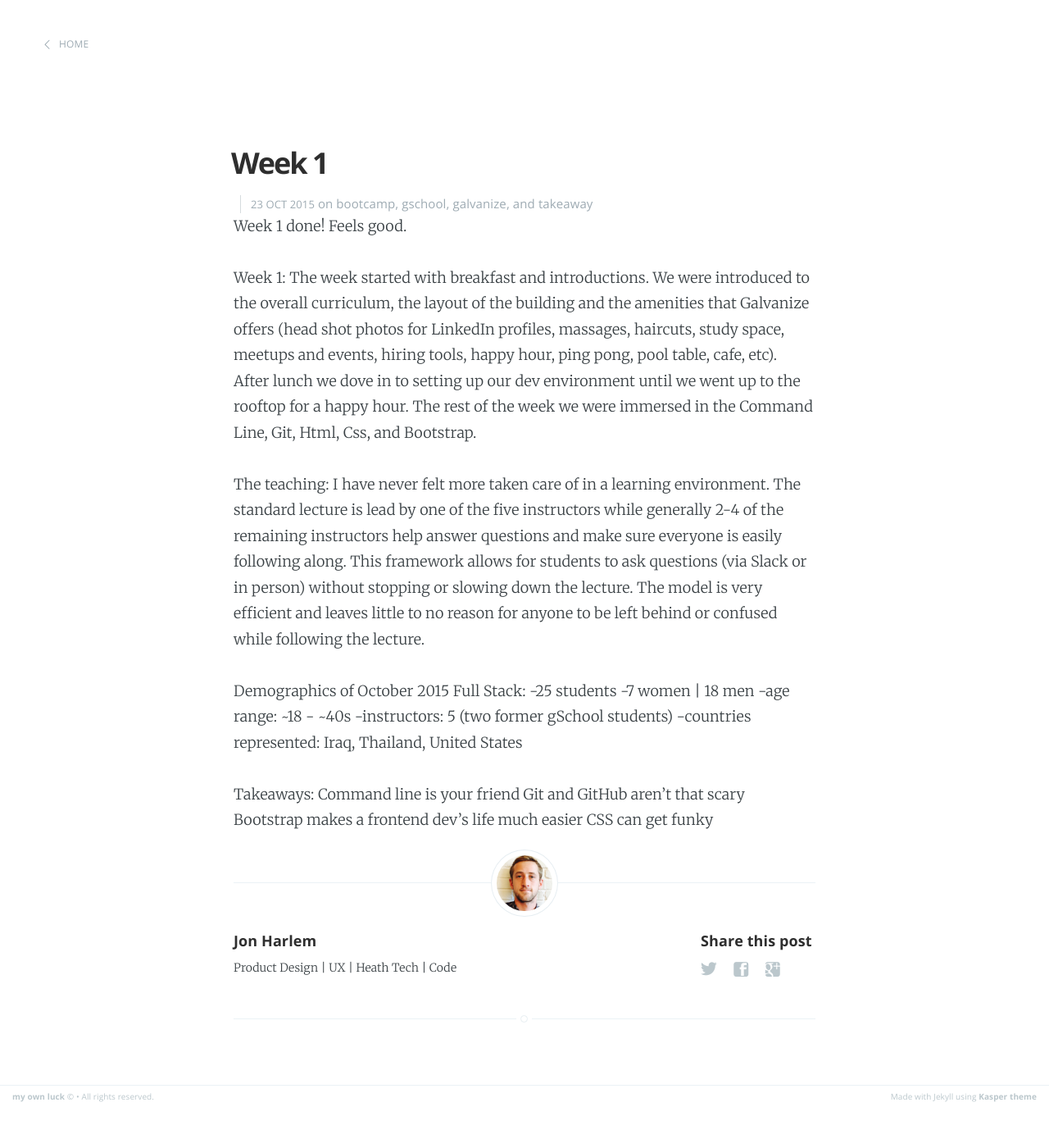
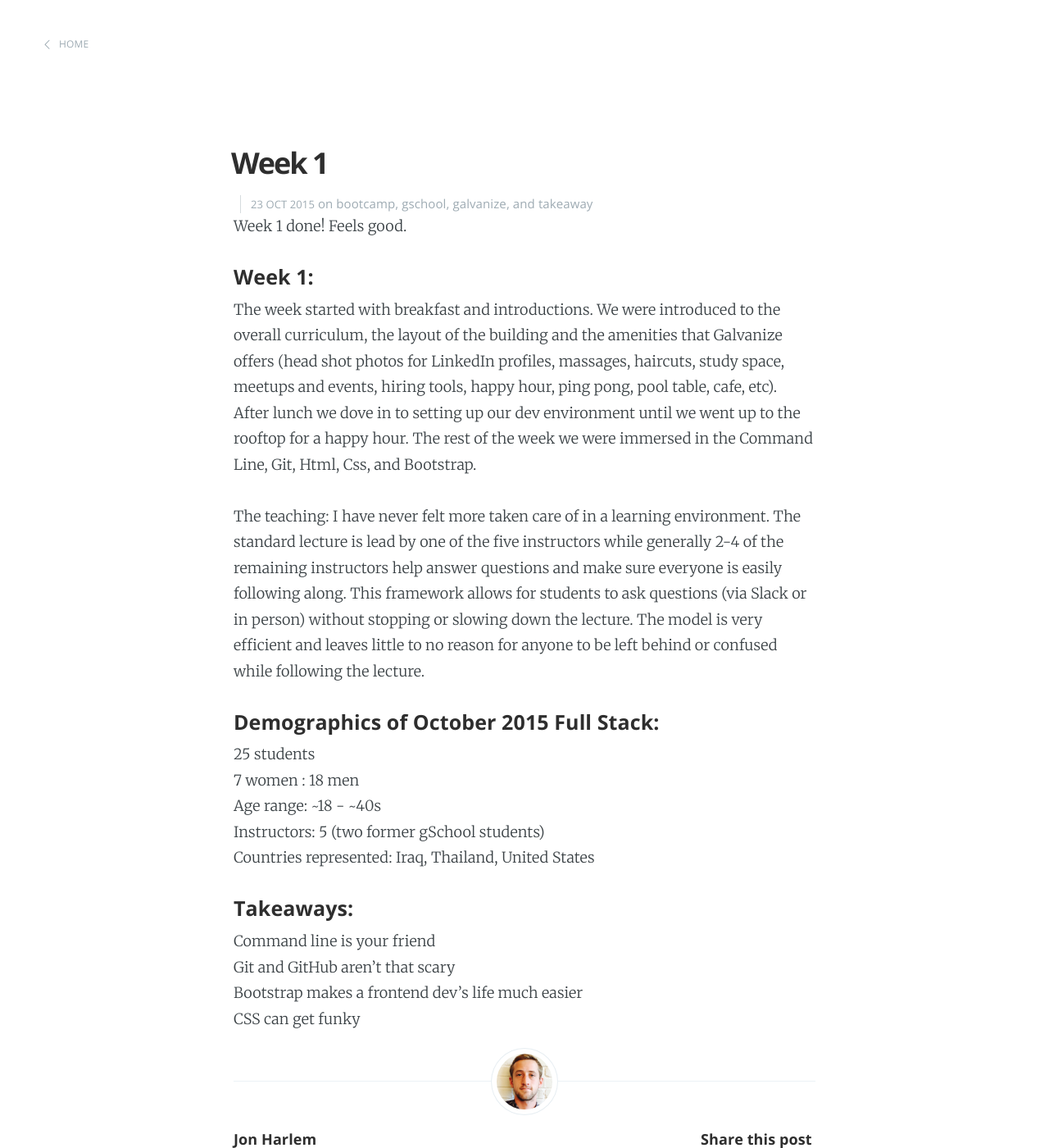
Before and after one commit to bluesyeti/bluesyeti.github.io, a Jekyll site: the page built from _posts/2015-10-23-week-one.markdown, in a window 1280 px wide and 1400 px high. Shown: the whole window at 82% size. Built offline with Jekyll 4.4.1, drawn with Linux system fonts in a browser that asks for light colours; Markdown is read by kramdown in place of the engine named in the settings; some of the changed lines change nothing that is shown.

Commit message:
added h4 headers

```diff
--- a/_posts/2015-10-23-week-one.markdown
+++ b/_posts/2015-10-23-week-one.markdown
@@ -6,19 +6,19 @@ categories: bootcamp gschool galvanize takeaway
 ---
 Week 1 done! Feels good.
 
-Week 1: The week started with breakfast and introductions. We were introduced to the overall curriculum, the layout of the building and the amenities that Galvanize offers (head shot photos for LinkedIn profiles, massages, haircuts, study space, meetups and events, hiring tools, happy hour, ping pong, pool table, cafe, etc). After lunch we dove in to setting up our dev environment until we went up to the rooftop for a happy hour. The rest of the week we were immersed in the Command Line, Git, Html, Css, and Bootstrap.
+<h4>Week 1:</h4> The week started with breakfast and introductions. We were introduced to the overall curriculum, the layout of the building and the amenities that Galvanize offers (head shot photos for LinkedIn profiles, massages, haircuts, study space, meetups and events, hiring tools, happy hour, ping pong, pool table, cafe, etc). After lunch we dove in to setting up our dev environment until we went up to the rooftop for a happy hour. The rest of the week we were immersed in the Command Line, Git, Html, Css, and Bootstrap.
 
 The teaching: I have never felt more taken care of in a learning environment. The standard lecture is lead by one of the five instructors while generally 2-4 of the remaining instructors help answer questions and make sure everyone is easily following along. This framework allows for students to ask questions (via Slack or in person) without stopping or slowing down the lecture. The model is very efficient and leaves little to no reason for anyone to be left behind or confused while following the lecture.
 
-Demographics of October 2015 Full Stack:
--25 students
--7 women | 18 men
--age range: ~18 - ~40s
--instructors: 5 (two former gSchool students)
--countries represented: Iraq, Thailand, United States
+<h4>Demographics of October 2015 Full Stack:</h4>
+25 students <br>
+7 women : 18 men <br>
+Age range: ~18 - ~40s <br>
+Instructors: 5 (two former gSchool students)<br>
+Countries represented: Iraq, Thailand, United States <br>
 
-Takeaways:
-Command line is your friend
-Git and GitHub aren't that scary
-Bootstrap makes a frontend dev's life much easier
-CSS can get funky
+<h4>Takeaways:</h4>
+Command line is your friend<br>
+Git and GitHub aren't that scary<br>
+Bootstrap makes a frontend dev's life much easier<br>
+CSS can get funky<br>
```
